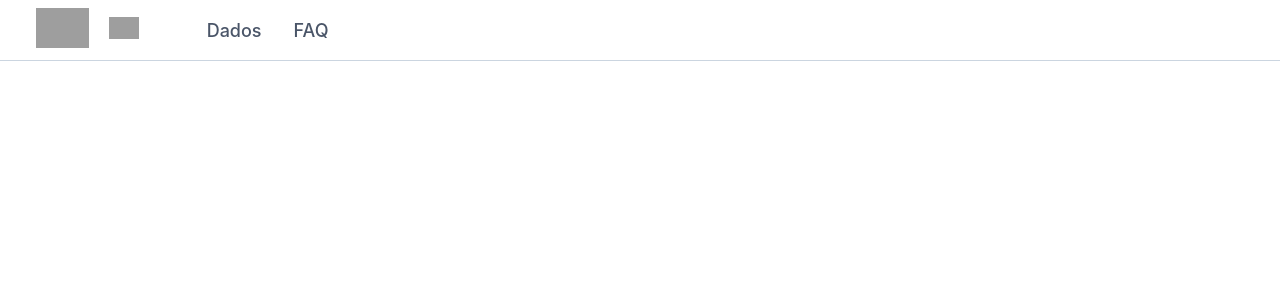
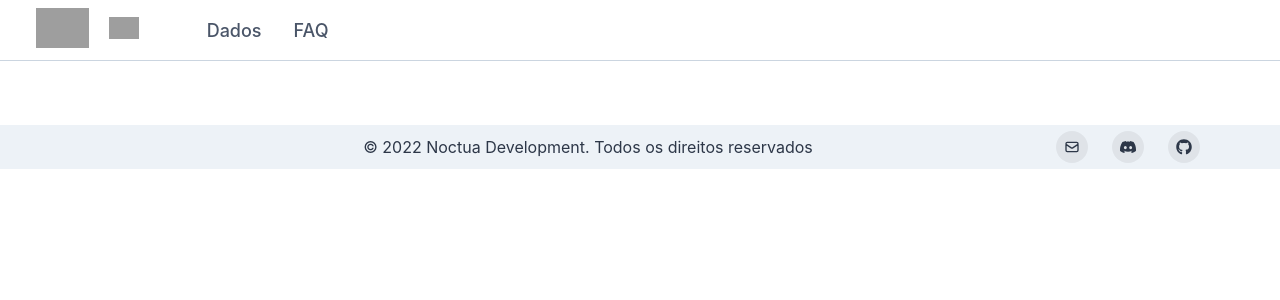
Before and after one commit to fga-eps-mds/2021.2-Noctua, a React (Create React App) app in the folder front/: page /fale-conosco in a window 1280 px wide. Before the commit this address had no page. Shown: the top 300 px of the page. Built offline with nearby package versions, Linux system fonts and the light colour scheme; grey boxes are pictures that could not be loaded.

Commit message:
feat(#49): Ajustes do rodapé

```diff
--- a/front/src/App.tsx
+++ b/front/src/App.tsx
@@ -1,6 +1,6 @@
 import React from 'react';
 import Navbar from './components/Navbar';
-
+import Footer from './components/Footer';
 import Router from './Router';
 
 
@@ -9,6 +9,7 @@ const  App=()=> {
     <>
       <Navbar />
       <Router />
+      <Footer />
     </>
   );
 }
--- a/front/src/components/Footer.tsx
+++ b/front/src/components/Footer.tsx
@@ -78,13 +78,13 @@ import {
           <Logo />
           <Text>© 2022 Noctua Development. Todos os direitos reservados</Text>
           <Stack direction={'row'} spacing={6}>
-            <SocialButton label={'Twitter'} href={'fale-conosco'} >
+            <SocialButton label={'Email'} href={'fale-conosco'} >
               <HiOutlineMail />
             </SocialButton>
-            <SocialButton label={'YouTube'} href={'#'}>
+            <SocialButton label={'Discord'} href={'https://discord.gg/w2pxnmXP'}>
               <SiDiscord />
             </SocialButton>
-            <SocialButton label={'Instagram'} href={'#'}>
+            <SocialButton label={'Github'} href={'https://github.com/fga-eps-mds/2021.2-Noctua'}>
               <FaGithub />
             </SocialButton>
           </Stack>
```
